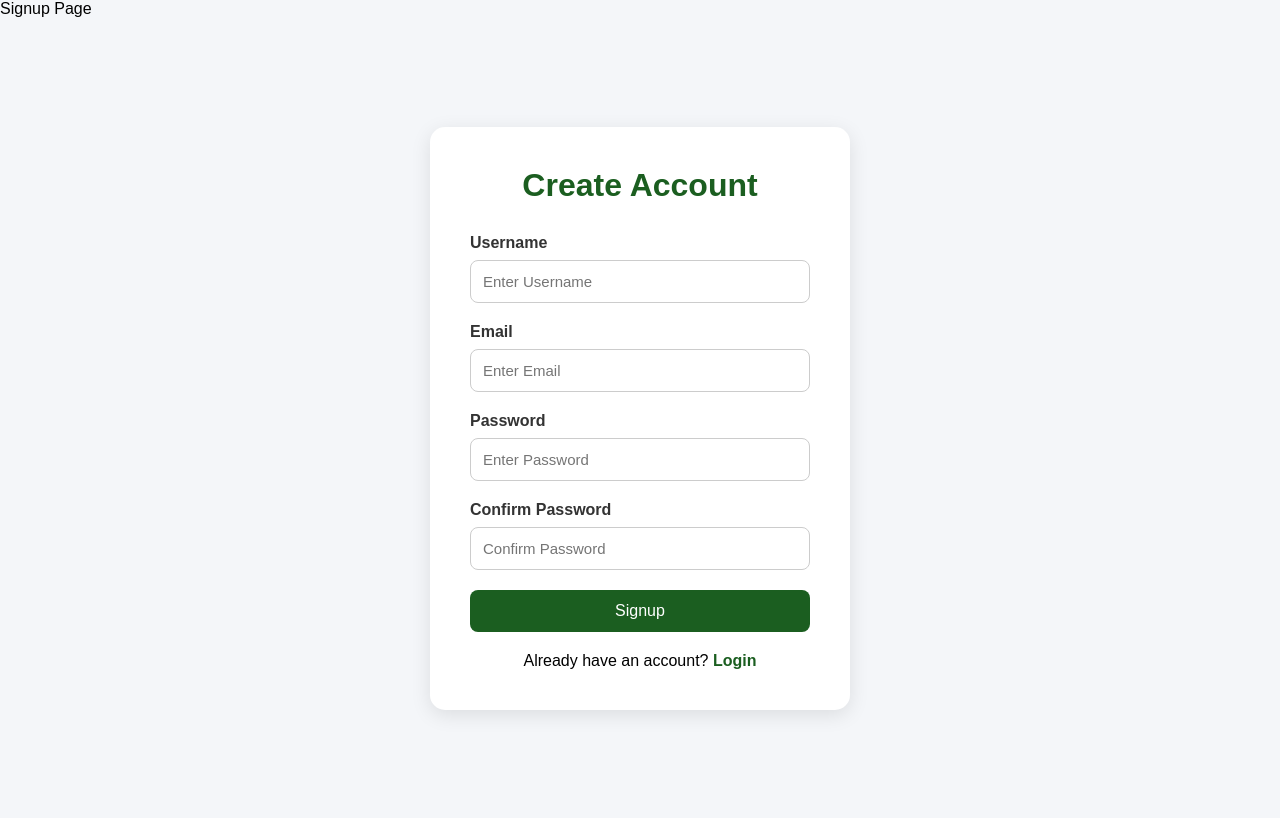
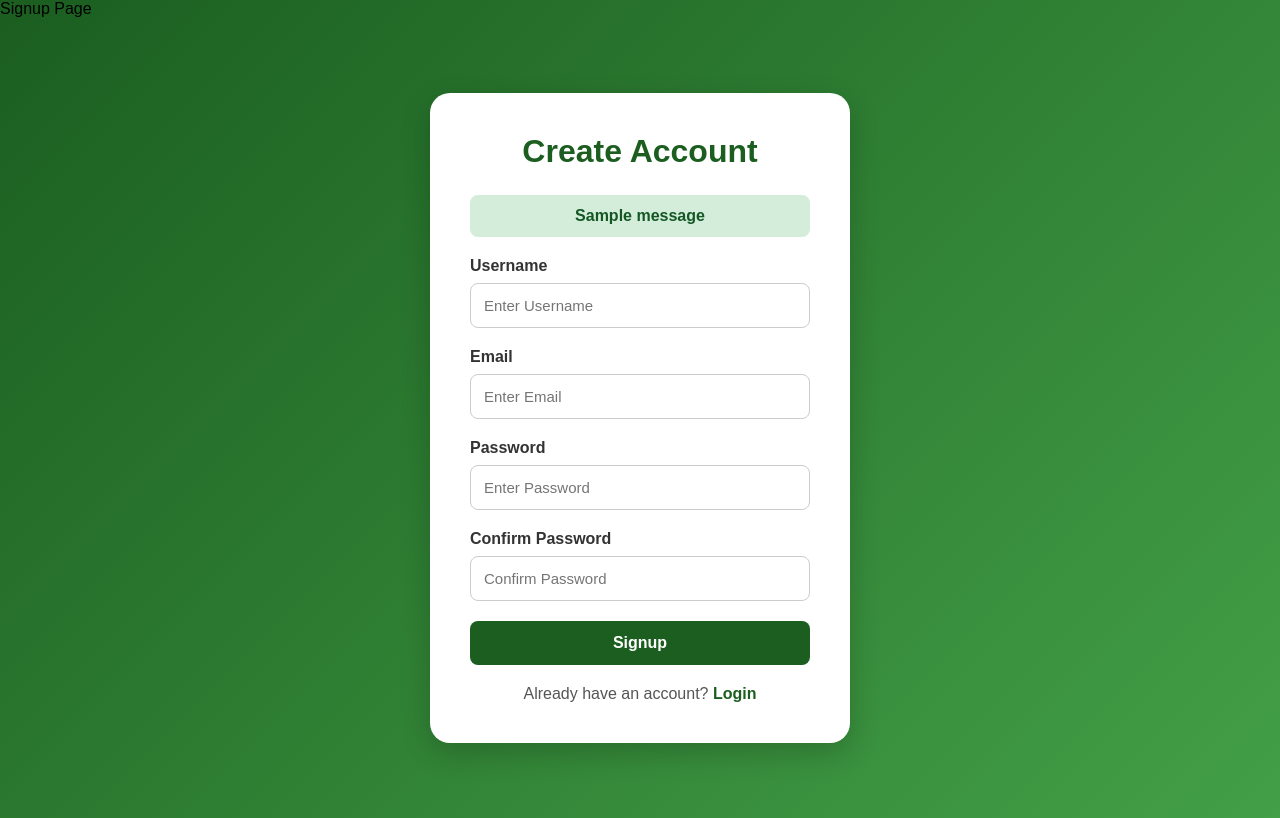
Before and after one commit to paras01-patel/sign-login-logout, a Django app: template app/templates/sign.html in a window 1280 px wide. Run offline with Django 5.2, Linux system fonts and the light colour scheme; the template is opened without the code that fills it, so the values that code supplies are empty; one stand-in notice (Sample message) is shown; parts of the project's set-up code (start-up, migrations or seed data) failed here and were passed over.

Commit message:
sign/logic

```diff
--- a/app/templates/sign.html
+++ b/app/templates/sign.html
@@ -1,3 +1,4 @@
+
 {% block title %}Signup Page{% endblock %}
 
 {% block content %}
@@ -12,7 +13,7 @@
 }
 
 body{
-    background: #f4f6f9;
+    background: linear-gradient(135deg,#1b5e20,#43a047);
 }
 
 .signup-container{
@@ -28,15 +29,48 @@ body{
     width: 420px;
     background: white;
     padding: 40px;
-    border-radius: 15px;
-    box-shadow: 0 5px 20px rgba(0,0,0,0.1);
+    border-radius: 20px;
+    box-shadow: 0 10px 30px rgba(0,0,0,0.2);
 }
 
 .signup-box h1{
     text-align: center;
-    margin-bottom: 30px;
+    margin-bottom: 25px;
     color: #1b5e20;
+    font-size: 32px;
 }
+
+/* MESSAGE STYLE */
+
+.message-box{
+    padding: 12px;
+    margin-bottom: 20px;
+    border-radius: 8px;
+    text-align: center;
+    font-weight: bold;
+}
+
+.success{
+    background: #d4edda;
+    color: #155724;
+}
+
+.error{
+    background: #f8d7da;
+    color: #721c24;
+}
+
+.warning{
+    background: #fff3cd;
+    color: #856404;
+}
+
+.info{
+    background: #d1ecf1;
+    color: #0c5460;
+}
+
+/* INPUT */
 
 .input-box{
     margin-bottom: 20px;
@@ -51,20 +85,24 @@ body{
 
 .input-box input{
     width: 100%;
-    padding: 12px;
+    padding: 13px;
     border: 1px solid #ccc;
     border-radius: 8px;
     outline: none;
     font-size: 15px;
+    transition: 0.3s;
 }
 
 .input-box input:focus{
     border-color: #1b5e20;
+    box-shadow: 0 0 5px rgba(27,94,32,0.3);
 }
+
+/* BUTTON */
 
 .signup-btn{
     width: 100%;
-    padding: 12px;
+    padding: 13px;
     border: none;
     background: #1b5e20;
     color: white;
@@ -72,21 +110,29 @@ body{
     border-radius: 8px;
     cursor: pointer;
     transition: 0.3s;
+    font-weight: bold;
 }
 
 .signup-btn:hover{
     background: #2e7d32;
 }
 
+/* EXTRA */
+
 .extra-text{
     text-align: center;
     margin-top: 20px;
+    color: #555;
 }
 
 .extra-text a{
     text-decoration: none;
     color: #1b5e20;
     font-weight: bold;
+}
+
+.extra-text a:hover{
+    text-decoration: underline;
 }
 
 </style>
@@ -97,28 +143,52 @@ body{
 
         <h1>Create Account</h1>
 
+        {% if messages %}
+
+            {% for message in messages %}
+
+                <div class="message-box {{ message.tags }}">
+                    {{ message }}
+                </div>
+
+            {% endfor %}
+
+        {% endif %}
+
         <form method="POST">
 
             {% csrf_token %}
 
             <div class="input-box">
                 <label>Username</label>
-                <input type="text" name="username" placeholder="Enter Username">
+                <input type="text"
+                    name="username"
+                    placeholder="Enter Username"
+                    required>
             </div>
 
             <div class="input-box">
                 <label>Email</label>
-                <input type="email" name="email" placeholder="Enter Email">
+                <input type="email"
+                    name="email"
+                    placeholder="Enter Email"
+                    required>
             </div>
 
             <div class="input-box">
                 <label>Password</label>
-                <input type="password" name="password1" placeholder="Enter Password">
+                <input type="password"
+                    name="password1"
+                    placeholder="Enter Password"
+                    required>
             </div>
 
             <div class="input-box">
                 <label>Confirm Password</label>
-                <input type="password" name="password2" placeholder="Confirm Password">
+                <input type="password"
+                    name="password2"
+                    placeholder="Confirm Password"
+                    required>
             </div>
 
             <button type="submit" class="signup-btn">
```
Also changed, not shown: app/views.py (+53 -5 lines), db.sqlite3.
